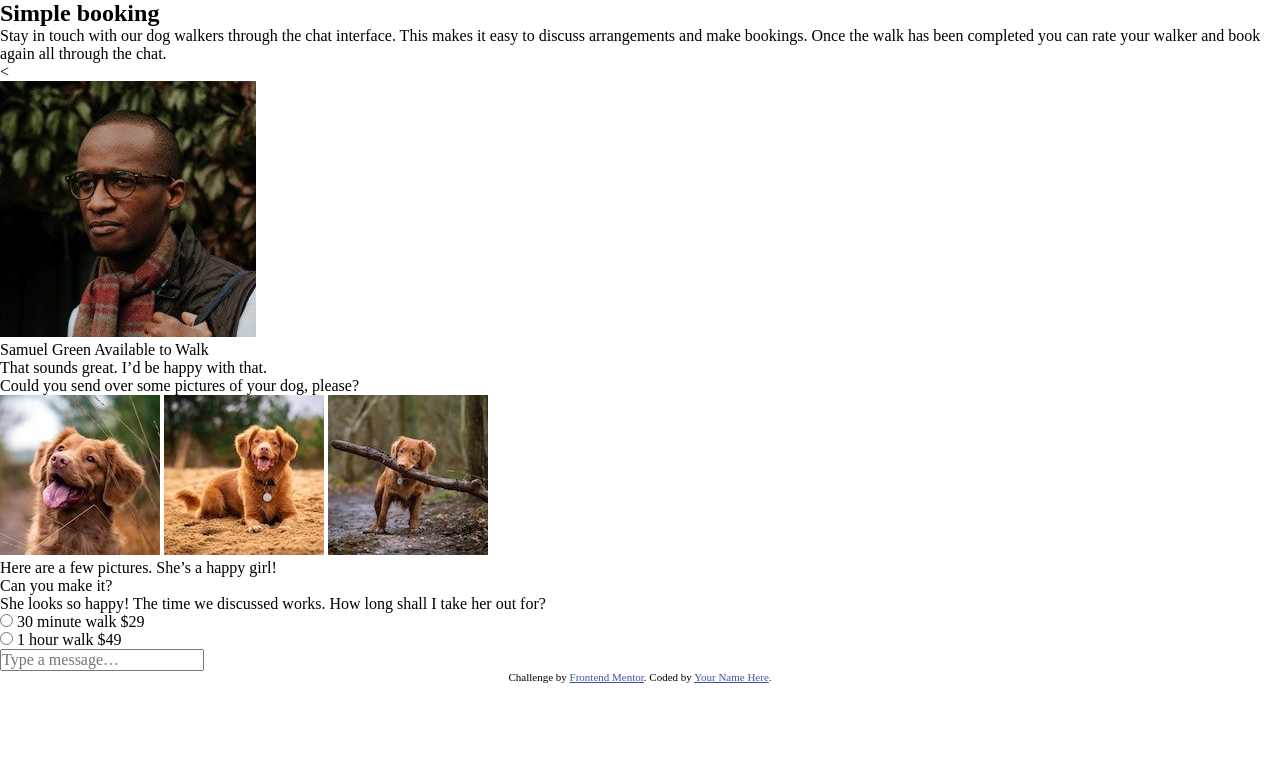
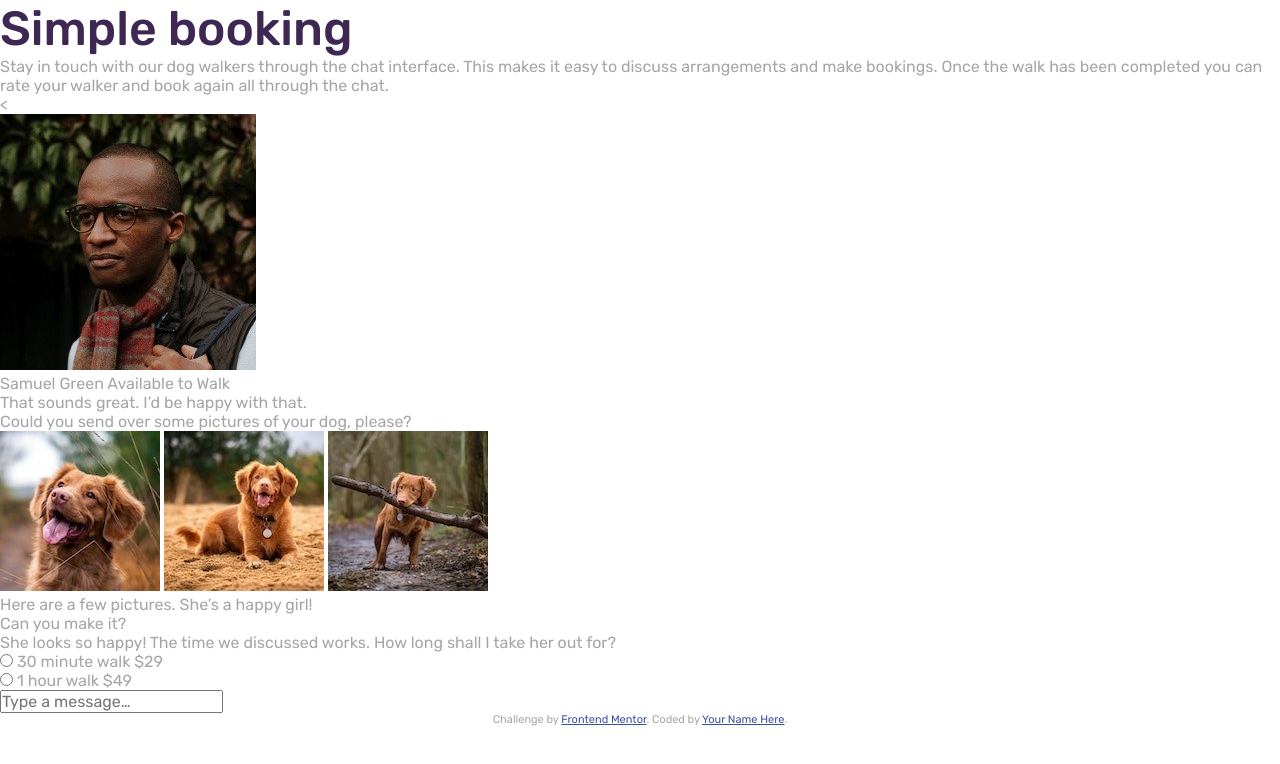
Before and after one commit to edo979/chat-app-css-illustration-master, a plain HTML site: page index.html in a window 1280 px wide. Drawn offline with Linux system fonts and the light colour scheme.

Commit message:
add to typography and colors

```diff
--- a/style.css
+++ b/style.css
@@ -1,11 +1,36 @@
 @import url('https://fonts.googleapis.com/css2?family=Rubik:wght@400;500;700&display=swap');
 
 :root {
+  --clr-magneta: hsl(293, 100%, 63%);
+  --clr-magneta-300: hsl(289, 100%, 72%);
+  --clr-violet: hsl(264, 100%, 61%);
+
+  --clr-neutral-100: hsl(0, 0%, 100%);
+  --clr-neutral-200: hsl(270, 20%, 96%);
+  --clr-neutral-400: hsl(0, 0%, 65%);
+  --clr-neutral-800: hsl(271, 36%, 24%);
+
   --ff-primary: 'Rubik', sans-serif;
+  --ff-body: var(--ff-primary);
+  --ff-heading: var(--ff-primary);
 
   --fw-regular: 400;
   --fw-semi-bold: 500;
   --fw-bold: 700;
+
+  --fs-300: 0.85rem;
+  --fs-400: 1rem;
+  --fs-800: 2.3rem;
+  --fs-900: 3rem;
+
+  --fs-body: var(--fs-400);
+  --fs-primary-heading: var(--fs-800);
+}
+
+@media (min-width: 50em) {
+  :root {
+    --fs-primary-heading: var(--fs-900);
+  }
 }
 
 /* RESET */
@@ -23,3 +48,24 @@ textarea,
 select {
   font: inherit;
 }
+
+/* UTILITY CLASSES */
+.fw-semi-bold {
+  font-weight: var(--fw-semi-bold);
+}
+.fw-bold {
+  font-weight: var(--fw-bold);
+}
+
+/* GENERAL STYLING */
+body {
+  font-family: var(--ff-body);
+  font-size: var(--fs-body);
+  color: var(--clr-neutral-400);
+}
+
+h1 {
+  font-size: var(--fs-primary-heading);
+  font-weight: var(--fw-semi-bold);
+  color: var(--clr-neutral-800);
+}
```
